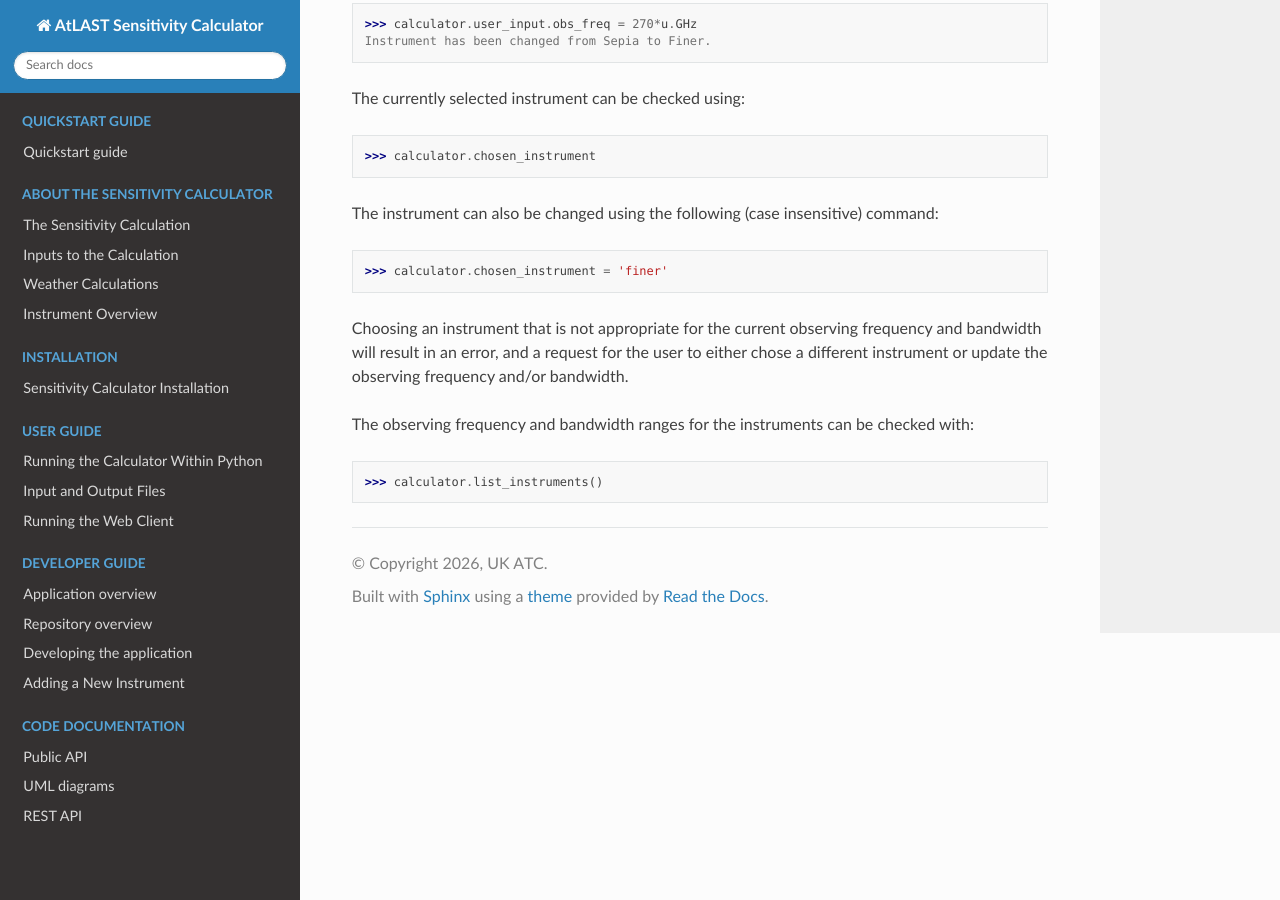
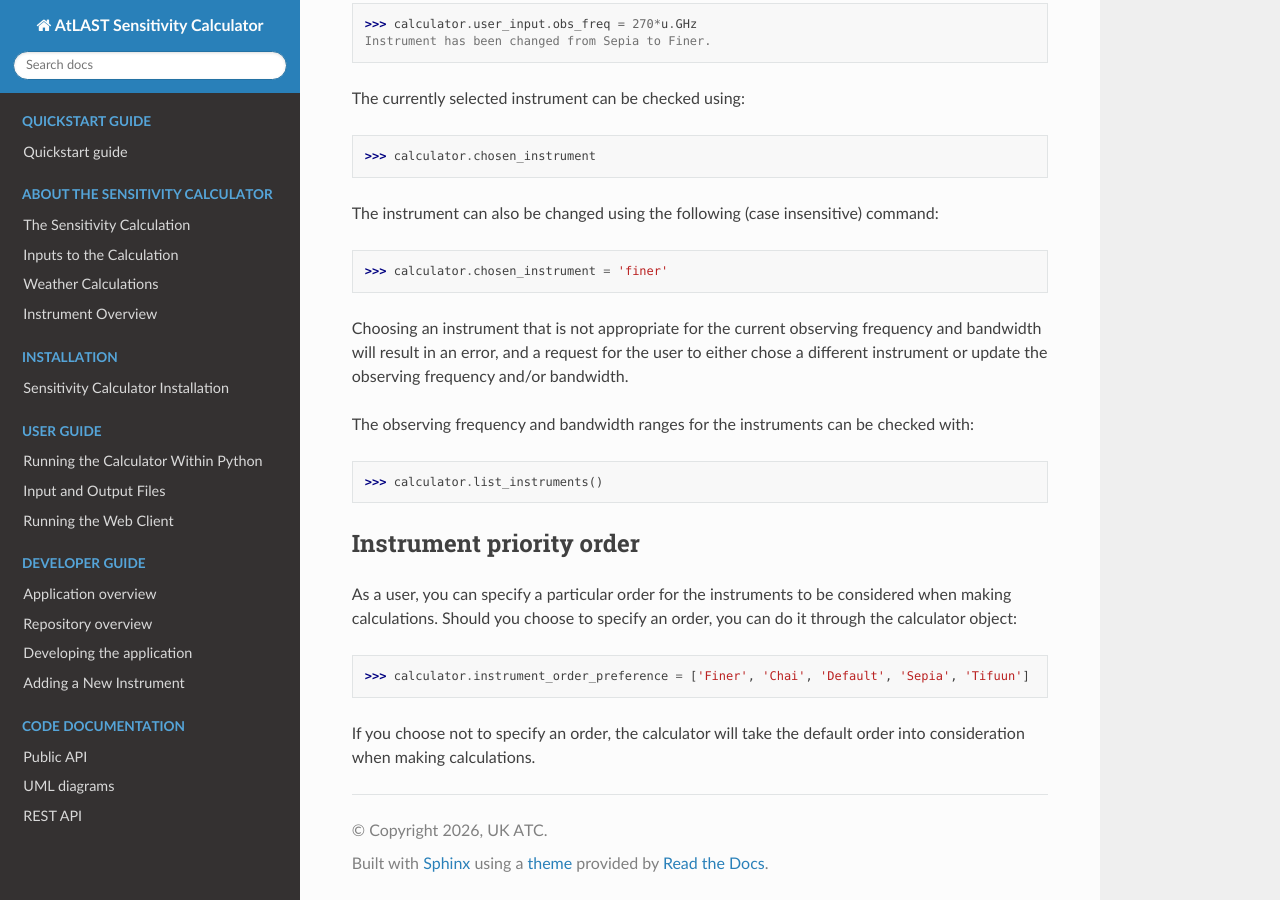
Before and after one commit to ukatc/AtLAST_sensitivity_calculator, a Sphinx documentation site: the page built from docs/source/user_guide/using_the_calculator.rst, in a window 1280 px wide and 900 px high, scrolled down 3626 px. Built offline with Sphinx 7.4.7 and the Read the Docs theme 3.1.0, drawn with Linux system fonts in a browser that asks for light colours.

Commit message:
ASC-119 Added instructions on how to change the instrument priority order

```diff
--- a/docs/source/user_guide/using_the_calculator.rst
+++ b/docs/source/user_guide/using_the_calculator.rst
@@ -220,3 +220,17 @@ The observing frequency and bandwidth ranges for the instruments can be checked
 .. code-block:: python
 
     >>> calculator.list_instruments()
+
+
+Instrument priority order
+^^^^^^^^^^^^^^^^^^^^^^^^^
+
+As a user, you can specify a particular order for the instruments to be considered when making
+calculations. Should you choose to specify an order, you can do it through the calculator object:
+
+.. code-block:: python
+
+    >>> calculator.instrument_order_preference = ['Finer', 'Chai', 'Default', 'Sepia', 'Tifuun']
+
+If you choose not to specify an order, the calculator will take the default order into consideration
+when making calculations.
```
